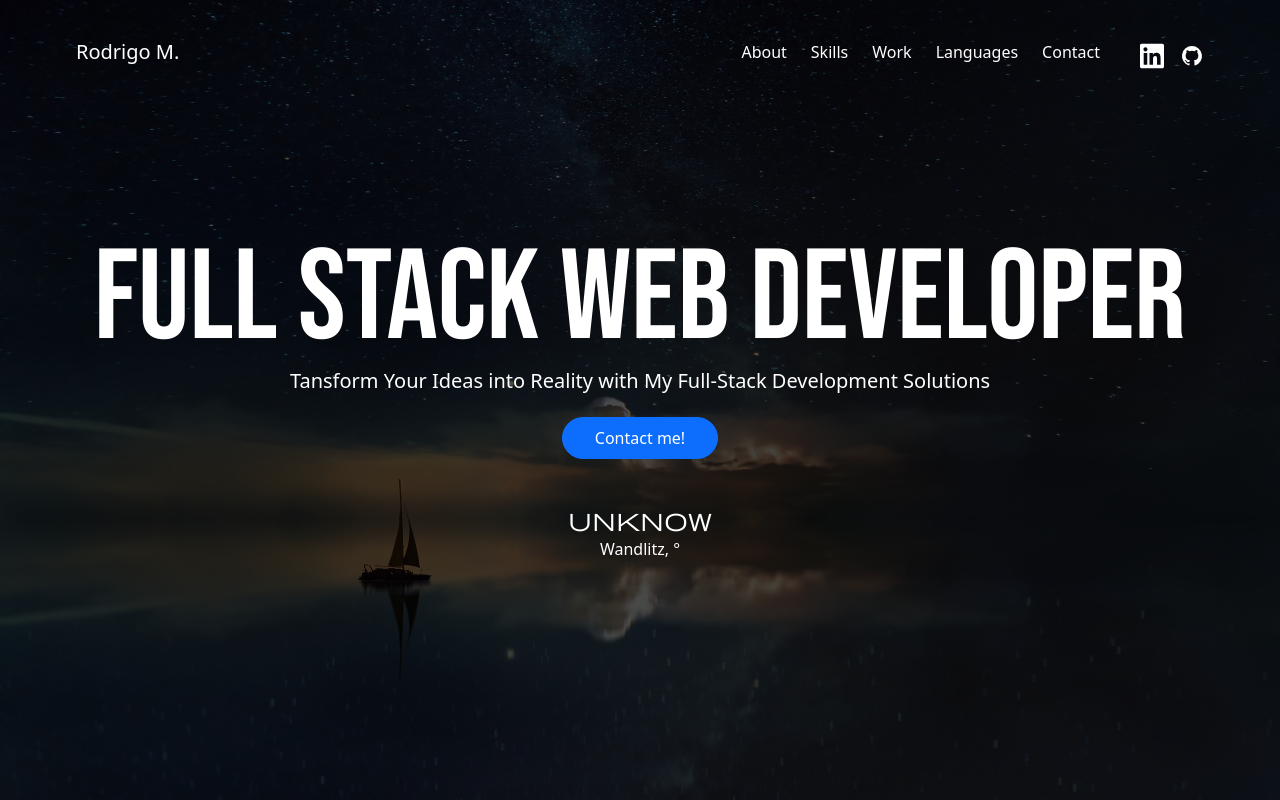
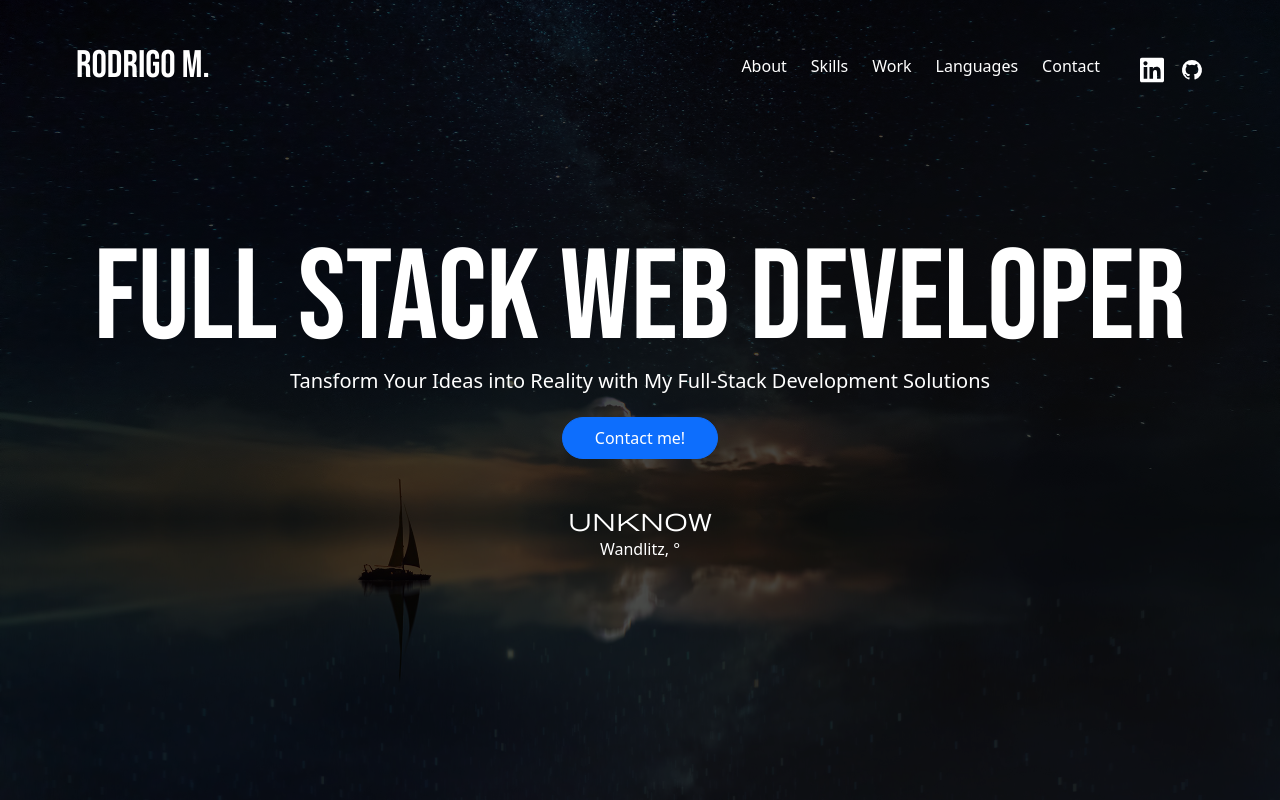
Before and after one commit to rodrigomenezes22/portfolio, a React (Create React App) app: page / in a window 1280 px wide. Shown: the top 800 px of the page. Built offline with nearby package versions, Linux system fonts and the light colour scheme; no server answers.

Commit message:
Logo and css fixes.

```diff
--- a/src/App.css
+++ b/src/App.css
@@ -9,6 +9,10 @@
 
 .roboto {
   font-family: 'Roboto Condensed', sans-serif;
+}
+
+.logo {
+  font-size: 2.4rem;
 }
 
 .dark-gray {
@@ -514,5 +518,8 @@ form {
     display: flex;
   }
 
+  .buttons {
+    justify-content: center;
+  }
 
 }
--- a/src/Components/Header.js
+++ b/src/Components/Header.js
@@ -49,7 +49,7 @@ export default function Header({linkedin, github , scrollToTop}) {
             <div className='container'>
       <nav className="navbar"  role="navigation" aria-label="main navigation">
         <div className="navbar-brand">
-            <a className="navbar-item" href="#hero">
+            <a className="navbar-item bebas logo" href="#hero">
                 Rodrigo M.
             </a>
 
```
